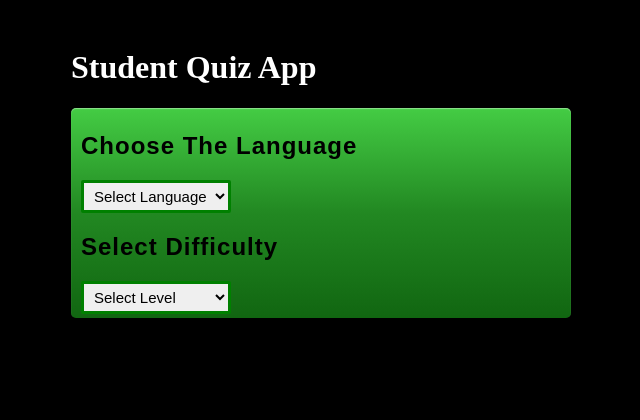
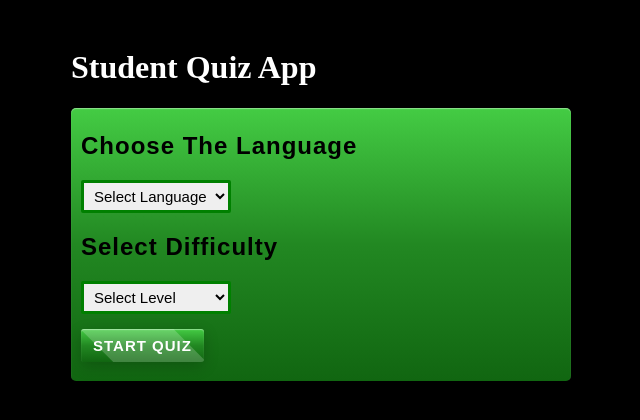
Before and after one commit to ANJITHVASAM/quizapp, a React (Vite) app: page / in a window 1280 px wide. Shown: the top 420 px of the page, without its empty margins (319-959 px from the left). Built offline with nearby package versions, Linux system fonts and the light colour scheme.

Commit message:
Uncomment Link to quiz button in HomePage

```diff
--- a/src/Components/HomePage.jsx
+++ b/src/Components/HomePage.jsx
@@ -34,9 +34,9 @@ function HomePage({level, setLevel, language, setLanguage}) {
           <option value="hard">Hard</option>
         </select>
         <br />
-        {/* <Link to="/quiz">
+        <Link to="/quiz">
             <button className="button" disabled={!level || !language}>Start Quiz</button>
-        </Link> */}
+        </Link>
       </div>
     </div>
   );
```
